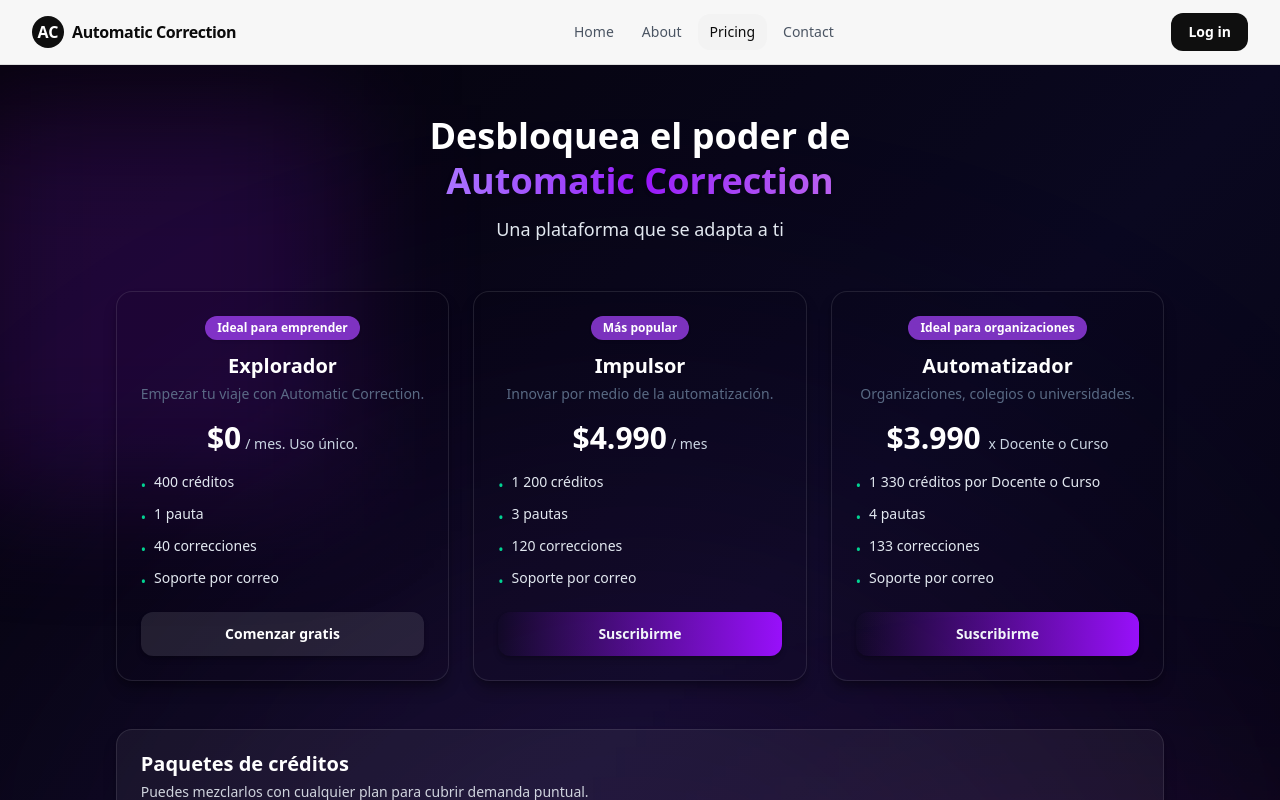
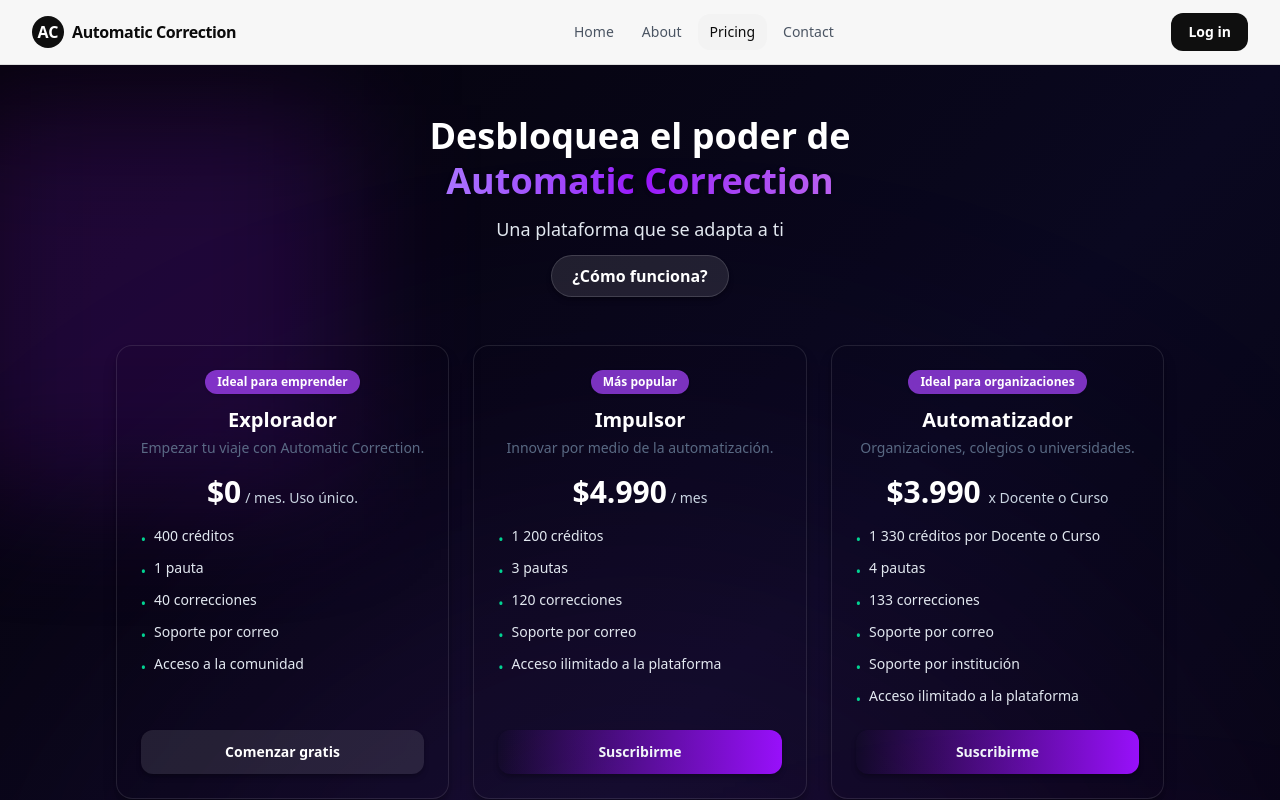
Before and after one commit to Correccion-Automatica/frontend, a React (Vite) app: page /pricing in a window 1280 px wide. Built offline with nearby package versions, Linux system fonts and the light colour scheme; no server answers.

Commit message:
feat: Add community access and unlimited platform access features to pricing plans; include 'How it works?' button

```diff
--- a/src/pages/Pricing.jsx
+++ b/src/pages/Pricing.jsx
@@ -8,7 +8,7 @@ const plans = [
     period: "/ mes. Uso único.",
     badge: "Ideal para emprender",
     description: "Empezar tu viaje con Automatic Correction. ",
-    features: ["400 créditos", "1 pauta", "40 correcciones", "Soporte por correo"],
+    features: ["400 créditos", "1 pauta", "40 correcciones", "Soporte por correo","Acceso a la comunidad"],
     buttonText: "Comenzar gratis",
     buttonStyle: "secondary",
     buttonAction: "register",
@@ -19,7 +19,7 @@ const plans = [
     period: "/ mes",
     badge: "Más popular",
     description: "Innovar por medio de la automatización.",
-    features: ["1 200 créditos", "3 pautas", "120 correcciones", "Soporte por correo"],
+    features: ["1 200 créditos", "3 pautas", "120 correcciones", "Soporte por correo", "Acceso ilimitado a la plataforma"],
     buttonText: "Suscribirme",
     buttonStyle: "featured",
     buttonAction: "register",
@@ -30,7 +30,7 @@ const plans = [
     period: " x Docente o Curso",
     badge: "Ideal para organizaciones",
     description: "Organizaciones, colegios o universidades.",
-    features: ["1 330 créditos por Docente o Curso", "4 pautas", "133 correcciones", "Soporte por correo"],
+    features: ["1 330 créditos por Docente o Curso", "4 pautas", "133 correcciones", "Soporte por correo", "Soporte por institución","Acceso ilimitado a la plataforma"],
     buttonText: "Suscribirme",
     buttonStyle: "featured",
     buttonAction: "register",
@@ -72,6 +72,15 @@ export default function Pricing() {
             </span>
           </h1>
           <p className="text-base md:text-lg text-slate-200 max-w-2xl mx-auto">Una plataforma que se adapta a ti</p>
+          <div className="flex justify-center">
+            <button
+              type="button"
+              className="inline-flex items-center gap-2 px-5 py-2 rounded-full bg-white/10 text-white font-semibold shadow-md shadow-black/20 border border-white/15 hover:border-white/40 hover:bg-white/15 transition"
+              onClick={() => navigate("/howitworks")}
+            >
+              ¿Cómo funciona?
+            </button>
+          </div>
         </header>
 
         <section className="grid gap-6 md:grid-cols-2 lg:grid-cols-3">
```
